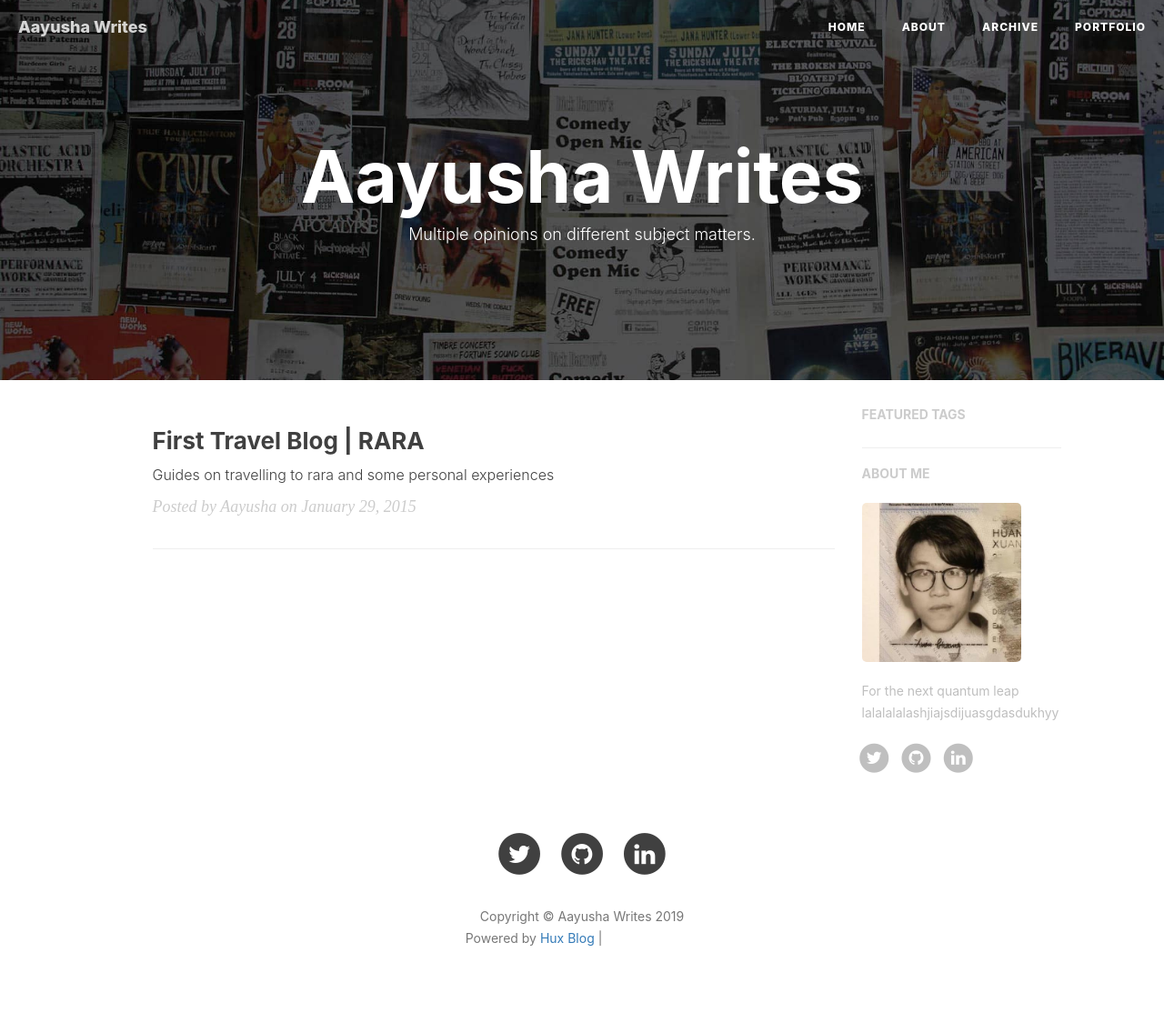
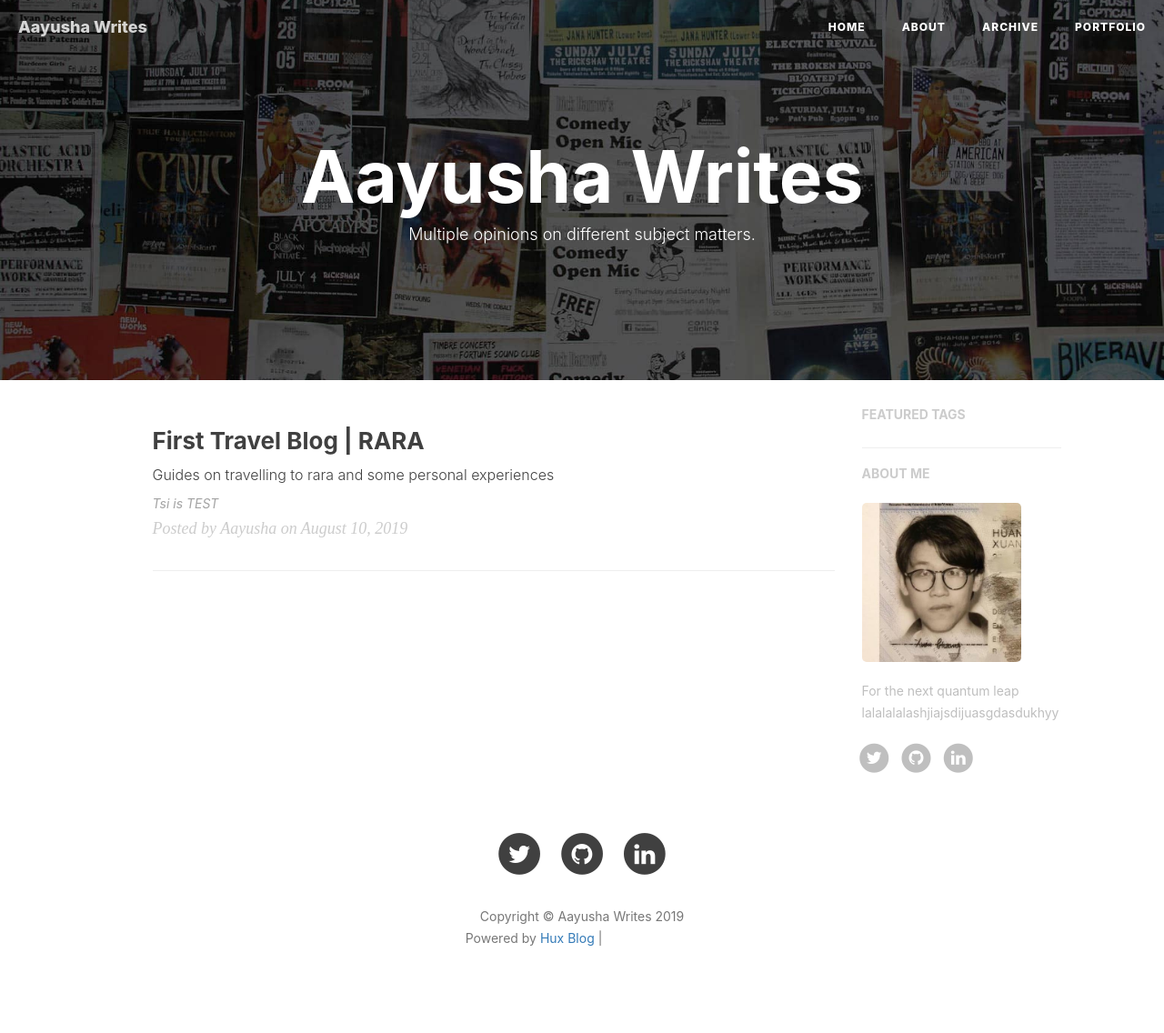
Before and after one commit to Aayusha2055/aayushapaudel.com.np, a Jekyll site: the page built from index.html, in a window 1280 px wide. Shown: the whole page at 91% size. Built offline with Jekyll 4.4.1, drawn with Linux system fonts in a browser that asks for light colours; nearby versions of some CDN libraries; the list of posts is cut into pages by our own code; comment, search, counter and statistics services are not loaded; grey boxes are pictures that could not be loaded.

Commit message:
Fitst Blog on Jely test

```diff
--- a/_posts/2019-08-10-First-Blog-With-Jekyll.markdown
+++ b/_posts/2019-08-10-First-Blog-With-Jekyll.markdown
@@ -2,7 +2,7 @@
 layout: post
 title: "First Travel Blog | RARA"
 subtitle:   "Guides on travelling to rara and some personal experiences "
-date:       2015-01-29 12:00:00
+date:       2019-08-10 12:00:00
 author:     "Aayusha"
 header-img: "img/rara.jpg"
 catalog: true
@@ -12,3 +12,5 @@ tags:
     - rara
     - visitrara2020
 ---
+
+Tsi is TEST
```
